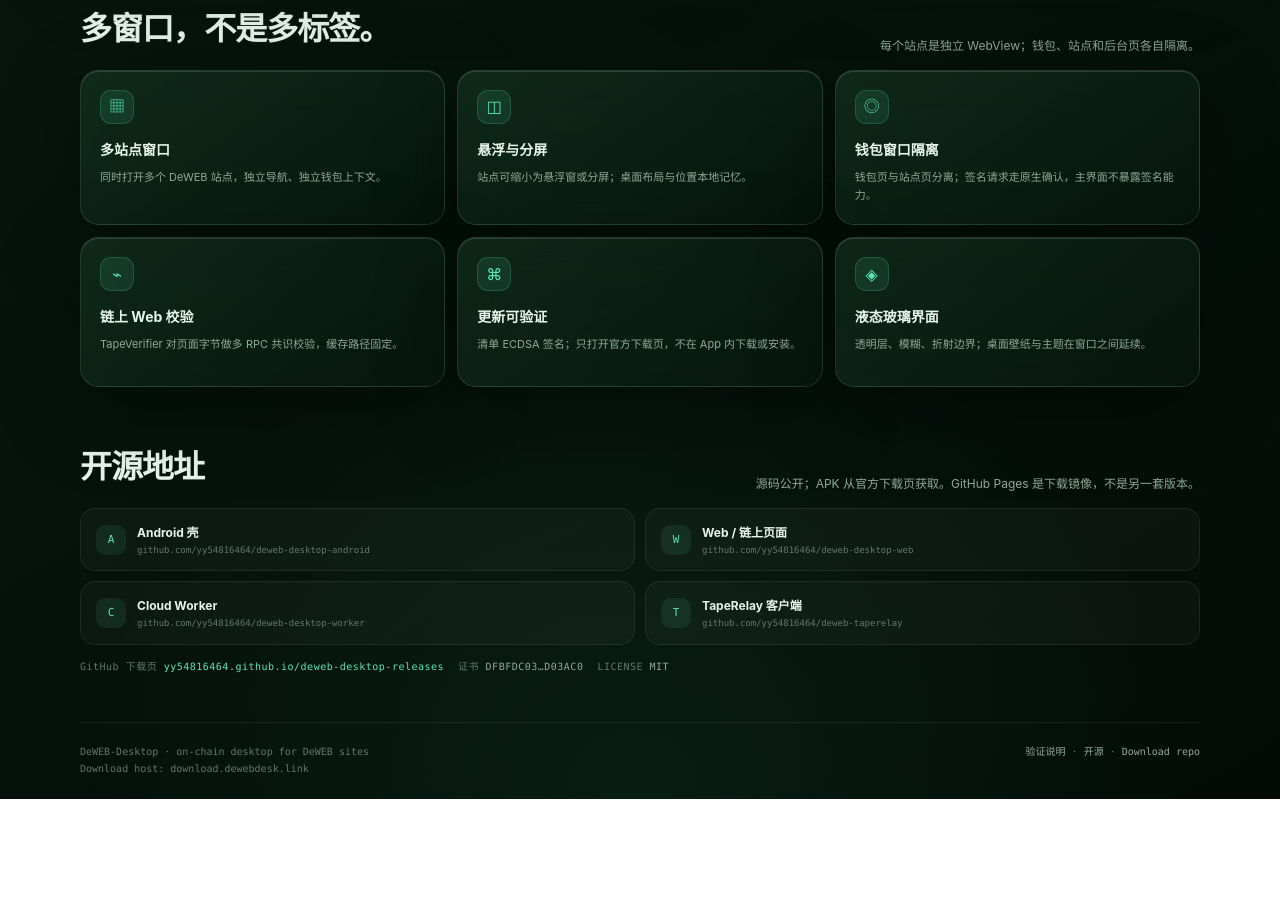
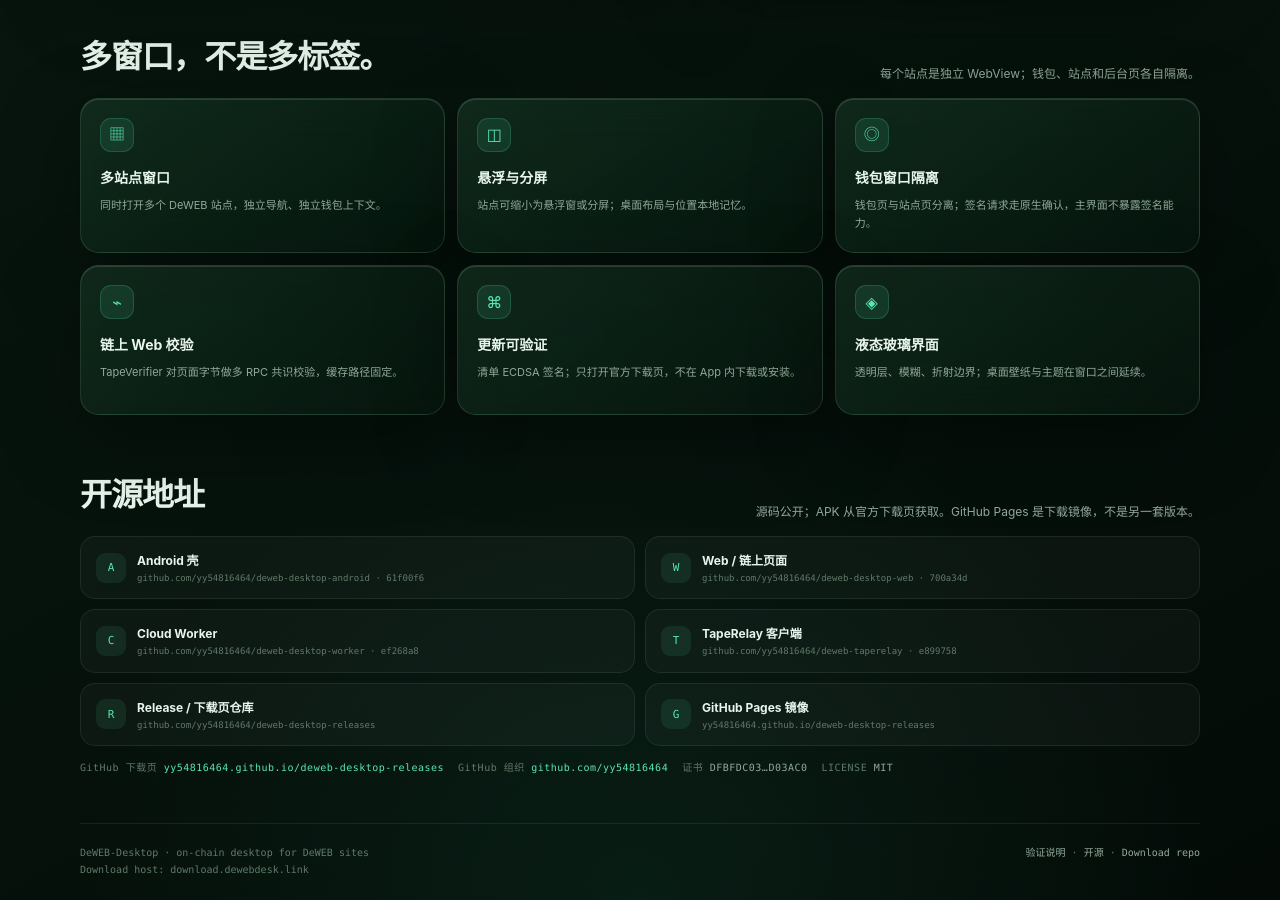
Before and after one commit to yy54816464/deweb-desktop-releases, a plain HTML site: page index.html in a window 1280 px wide. Shown: the part 1413-2313 px from the top of the page. Before the commit the page ends 2212 px from the top, so only its background shows below. Drawn offline with Linux system fonts and the light colour scheme.

Commit message:
ui: list all source and release addresses

```diff
--- a/index.html
+++ b/index.html
@@ -4,7 +4,7 @@
 <meta charset="utf-8">
 <meta name="viewport" content="width=device-width,initial-scale=1,viewport-fit=cover">
 <title>DeWEB-Desktop · 下载</title>
-<meta name="description" content="DeWEB-Desktop 0.1.0 官方下载页：APK 校验、证书指纹、多窗口桌面、开源地址。">
+<meta name="description" content="DeWEB-Desktop 0.1.0 官方下载页：APK 校验、证书指纹、多窗口桌面、全部开源地址与 GitHub 镜像。">
 <meta name="theme-color" content="#07110c">
 <link rel="icon" type="image/png" href="./docs/logo-64.png">
 <style>
@@ -197,6 +197,9 @@ h1 em{font-style:normal;color:var(--mint)}
             <code>SHA-256 12EDB7216CD2CB7C39DC92CCB4E70B5088918152482F49E09400A32D4659D545</code>
             <button class="copy" data-copy="12EDB7216CD2CB7C39DC92CCB4E70B5088918152482F49E09400A32D4659D545" type="button">复制</button>
           </div>
+          <div style="margin-top:12px;font:10px/1.6 var(--mono);color:var(--dim)">
+            GitHub 镜像：<a href="https://yy54816464.github.io/deweb-desktop-releases/downloads/DeWEB-Desktop-0.1.0.apk" target="_blank" rel="noopener">DeWEB-Desktop-0.1.0.apk</a>
+          </div>
         </article>
       </div>
     </section>
@@ -253,13 +256,16 @@ h1 em{font-style:normal;color:var(--mint)}
         <p>源码公开；APK 从官方下载页获取。GitHub Pages 是下载镜像，不是另一套版本。</p>
       </div>
       <div class="source-grid">
-        <a class="source" href="https://github.com/yy54816464/deweb-desktop-android" target="_blank" rel="noopener"><span class="s-ico">A</span><span><b>Android 壳</b><small>github.com/yy54816464/deweb-desktop-android</small></span></a>
-        <a class="source" href="https://github.com/yy54816464/deweb-desktop-web" target="_blank" rel="noopener"><span class="s-ico">W</span><span><b>Web / 链上页面</b><small>github.com/yy54816464/deweb-desktop-web</small></span></a>
-        <a class="source" href="https://github.com/yy54816464/deweb-desktop-worker" target="_blank" rel="noopener"><span class="s-ico">C</span><span><b>Cloud Worker</b><small>github.com/yy54816464/deweb-desktop-worker</small></span></a>
-        <a class="source" href="https://github.com/yy54816464/deweb-taperelay" target="_blank" rel="noopener"><span class="s-ico">T</span><span><b>TapeRelay 客户端</b><small>github.com/yy54816464/deweb-taperelay</small></span></a>
+        <a class="source" href="https://github.com/yy54816464/deweb-desktop-android" target="_blank" rel="noopener"><span class="s-ico">A</span><span><b>Android 壳</b><small>github.com/yy54816464/deweb-desktop-android · 61f00f6</small></span></a>
+        <a class="source" href="https://github.com/yy54816464/deweb-desktop-web" target="_blank" rel="noopener"><span class="s-ico">W</span><span><b>Web / 链上页面</b><small>github.com/yy54816464/deweb-desktop-web · 700a34d</small></span></a>
+        <a class="source" href="https://github.com/yy54816464/deweb-desktop-worker" target="_blank" rel="noopener"><span class="s-ico">C</span><span><b>Cloud Worker</b><small>github.com/yy54816464/deweb-desktop-worker · ef268a8</small></span></a>
+        <a class="source" href="https://github.com/yy54816464/deweb-taperelay" target="_blank" rel="noopener"><span class="s-ico">T</span><span><b>TapeRelay 客户端</b><small>github.com/yy54816464/deweb-taperelay · e899758</small></span></a>
+        <a class="source" href="https://github.com/yy54816464/deweb-desktop-releases" target="_blank" rel="noopener"><span class="s-ico">R</span><span><b>Release / 下载页仓库</b><small>github.com/yy54816464/deweb-desktop-releases</small></span></a>
+        <a class="source" href="https://yy54816464.github.io/deweb-desktop-releases/" target="_blank" rel="noopener"><span class="s-ico">G</span><span><b>GitHub Pages 镜像</b><small>yy54816464.github.io/deweb-desktop-releases</small></span></a>
       </div>
       <div class="versionline" style="margin-top:14px">
         <span>GitHub 下载页 <a href="https://yy54816464.github.io/deweb-desktop-releases/" target="_blank" rel="noopener">yy54816464.github.io/deweb-desktop-releases</a></span>
+        <span>GitHub 组织 <a href="https://github.com/yy54816464" target="_blank" rel="noopener">github.com/yy54816464</a></span>
         <span>证书 <b>DFBFDC03…D03AC0</b></span>
         <span>LICENSE <b>MIT</b></span>
       </div>
```
